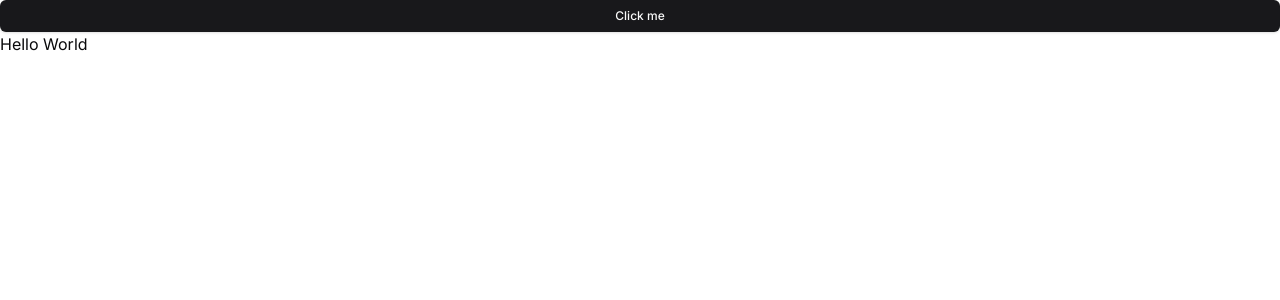
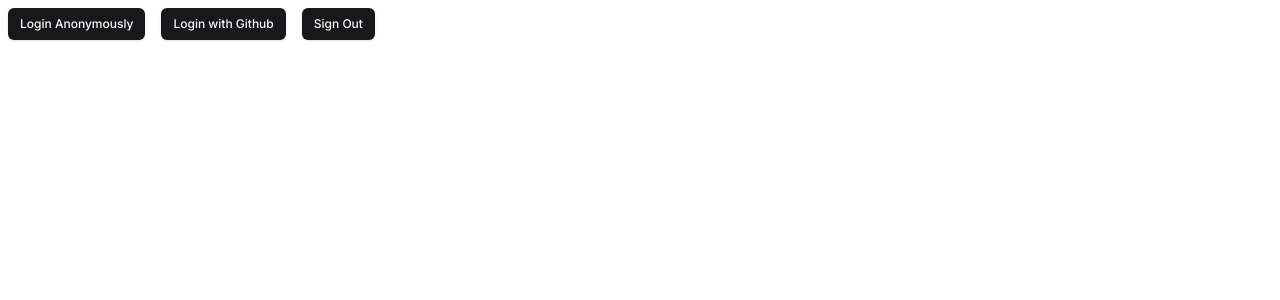
Before and after one commit to Logan1x/pomopartners, a Next.js app: page / in a window 1280 px wide. Shown: the top 300 px of the page. Built offline with nearby package versions, Linux system fonts and the light colour scheme; no server answers; the database is empty.

Commit message:
wip: supa auth

```diff
--- a/app/page.tsx
+++ b/app/page.tsx
@@ -7,44 +7,73 @@ import { Button } from "@/components/ui/button";
 
 import { supabase } from "@/config/supabaseConfig";
 
-const socket = io("http://localhost:3000");
-
 const App: React.FC = () => {
   const [timers, setTimers] = useState<{ [key: string]: any }>({});
+  const [uData, setUData] = useState<any>(null);
 
-  useEffect(() => {
-    // // Request the current timers when the component mounts
-    // socket.emit("request timers");
-    // // Update state when a timer update is received
-    // socket.on("timer update", (data) => {
-    //   setTimers(data);
-    // });
-    // // Clean up the event listener when the component unmounts
-    // return () => {
-    //   socket.off("timer update");
-    // };
+  // useEffect(() => {
+  //   // // Request the current timers when the component mounts
+  //   // socket.emit("request timers");
+  //   // // Update state when a timer update is received
+  //   // socket.on("timer update", (data) => {
+  //   //   setTimers(data);
+  //   // });
+  //   // // Clean up the event listener when the component unmounts
+  //   // return () => {
+  //   //   socket.off("timer update");
+  //   // };
+  //   // async function fetchData() {
+  //   //   try {
+  //   //     const { data, error } = await supabase.from("user").select();
+  //   //     console.log("error", error);
+  //   //   } catch (error) {
+  //   //     console.error("error", error);
+  //   //   }
+  //   // }
+  //   // fetchData();
+  // }, []);
 
-    async function fetchData() {
+  const handleAnonymousLogin = async () => {
     try {
-        const { data, error } = await supabase.from("user").select();
+      const { data, error } = await supabase.auth.signInAnonymously();
+      console.log("error", error);
+    } catch (error) {
+      console.error("error", error);
+    }
+  };
+
+  const handleGithubLogin = async () => {
+    try {
+      const { data, error } = await supabase.auth.signInWithOAuth({
+        provider: "github",
+      });
 
       console.log("data", data);
       console.log("error", error);
     } catch (error) {
       console.error("error", error);
     }
+  };
+
+  async function signOut() {
+    const { error } = await supabase.auth.signOut();
+    setUData(null);
   }
-    fetchData();
-  }, []);
 
   return (
-    <div className="h-screen flex flex-col">
+    <div className="h-screen flex gap-4 m-2">
       {/* <TimerDisplay timers={timers} />
       <PomodoroTimer /> */}
-      <Button variant={"default"} size={"sm"}>
-        Click me
+
+      <Button variant={"default"} size={"sm"} onClick={handleAnonymousLogin}>
+        Login Anonymously
       </Button>
-      Hello World
+      <Button variant={"default"} size={"sm"} onClick={handleGithubLogin}>
+        Login with Github
+      </Button>
+      <Button variant={"default"} size={"sm"} onClick={signOut}>
+        Sign Out
+      </Button>
     </div>
   );
 };
```
Lines whose indentation alone changed are shown as unchanged.
